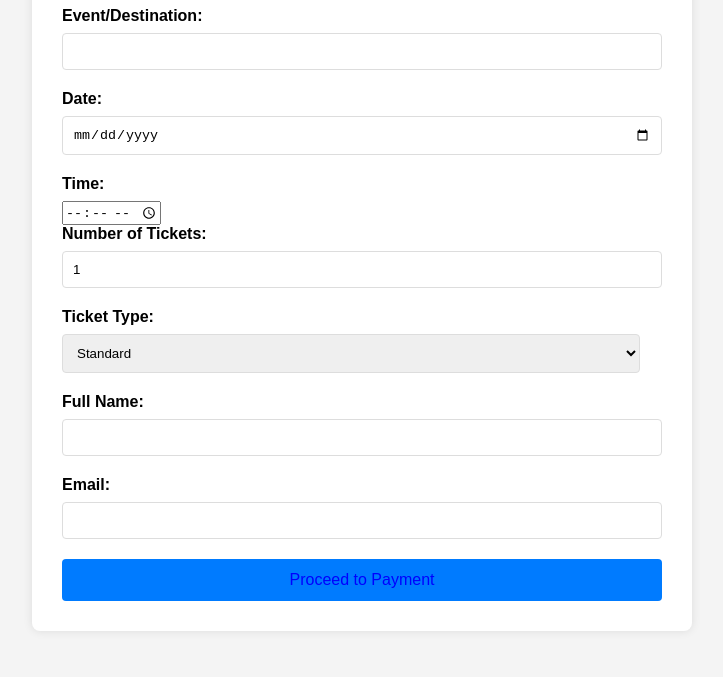
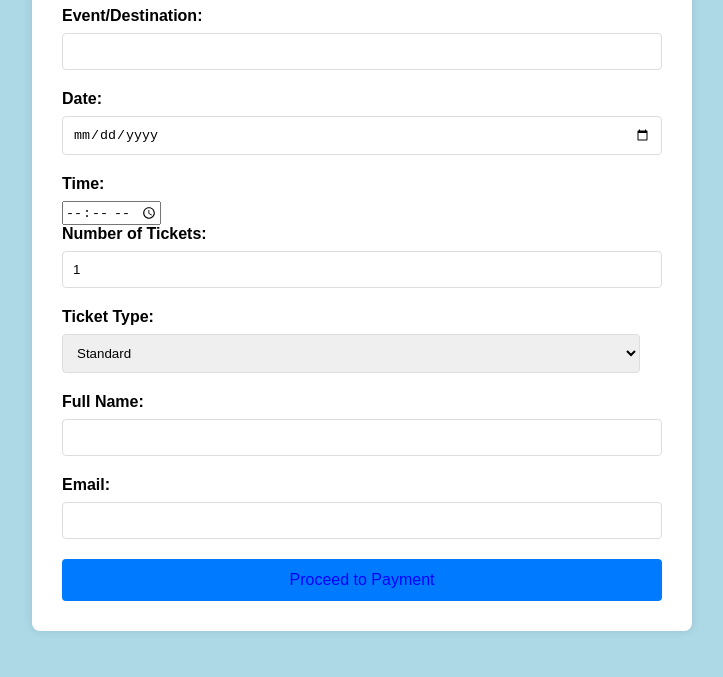
Before and after one commit to Adi2667/collaboration-project, a plain HTML site: page index.html in a window 1280 px wide. Shown: the part 123-800 px from the top of the page, without its empty margins (278-1001 px from the left). Drawn offline with Linux system fonts and the light colour scheme.

Commit message:
Update index.html

```diff
--- a/index.html
+++ b/index.html
@@ -1,14 +1,12 @@
 <!DOCTYPE html>
 <html lang="en">
 <head>
-    <meta charset="UTF-8">
-    <meta name="viewport" content="width=device-width, initial-scale=1.0">
     <title>Ticket Booking</title>
     <style>
         body {
             font-family: Arial, sans-serif;
             margin: 20px;
-            background-color: #f4f4f4;
+            background-color: lightblue;
         }
         .container {
             background-color: #fff;
```
